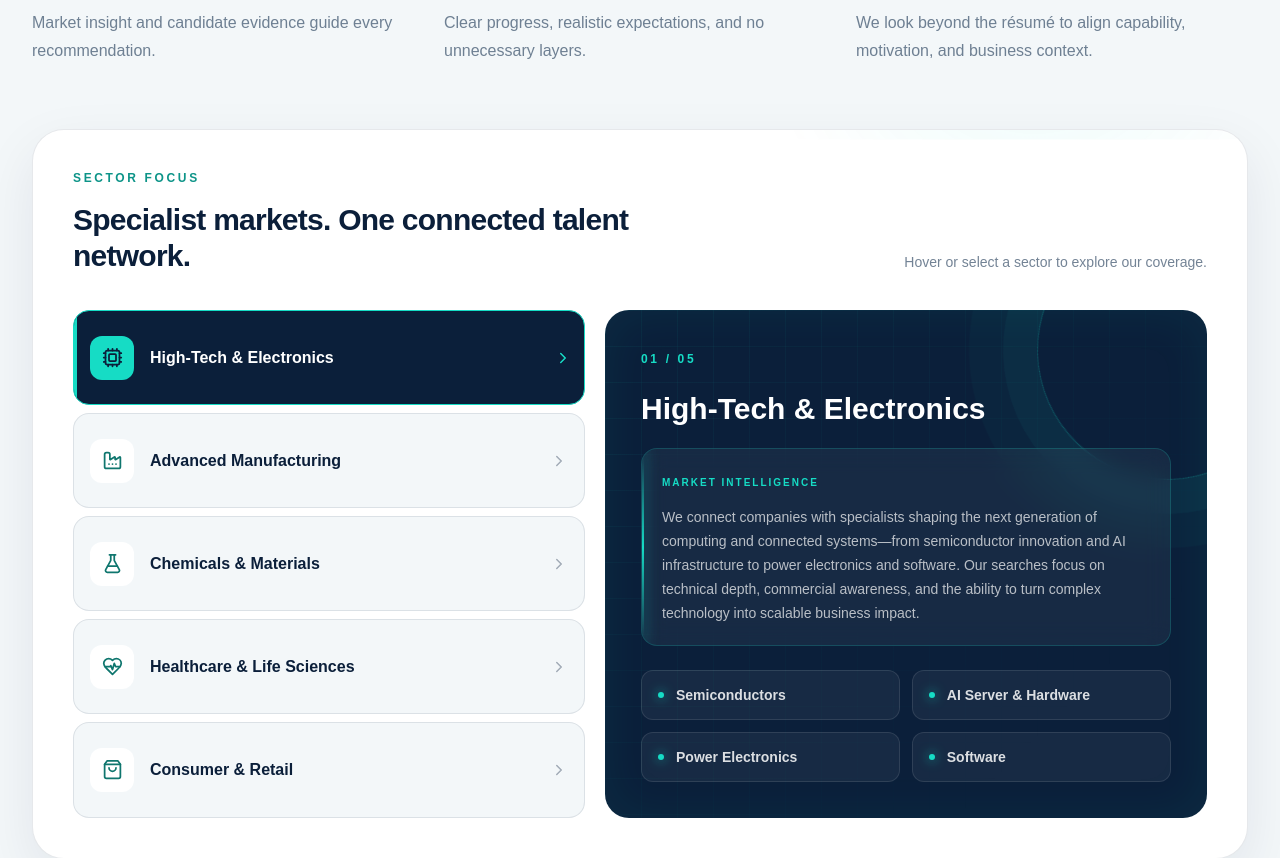
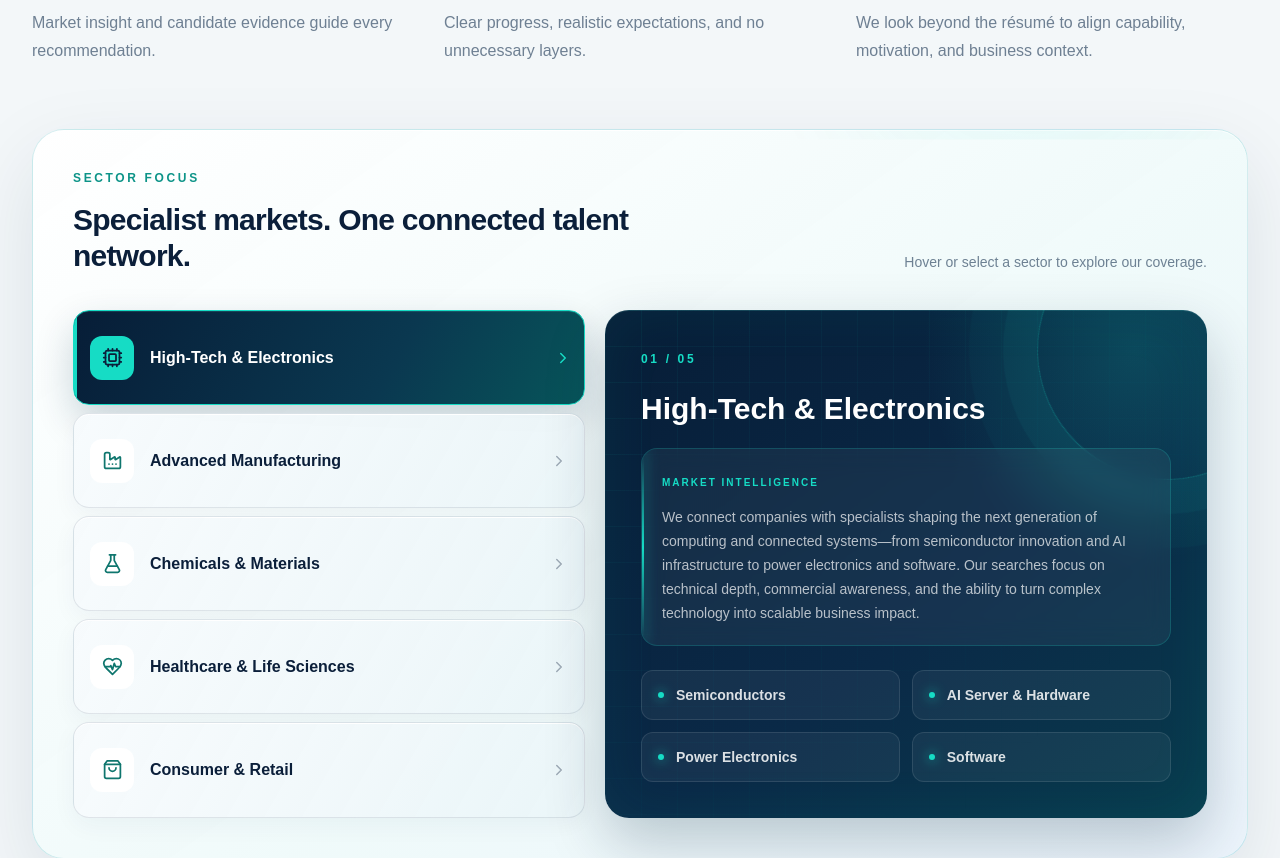
Before and after one commit to wangwill0801-talentnexus/talent-nexus-website, a Next.js app: page / in a window 1280 px wide. Shown: the part 1500-2358 px from the top of the page. Built offline with nearby package versions, Linux system fonts and the light colour scheme.

Commit message:
Polish sector explorer light and dark themes

```diff
--- a/app/globals.css
+++ b/app/globals.css
@@ -56,12 +56,14 @@ html.dark .headline-shimmer { background-image: linear-gradient(100deg, #f1f7ff
 .service-reveal, .commitment-card { position: relative; overflow: hidden; }
 .service-reveal::before, .commitment-card::before { content: ""; position: absolute; inset: 0; opacity: 0; background: linear-gradient(125deg, transparent 20%, rgba(22,220,197,.12), transparent 70%); transform: translateX(-100%); transition: opacity .25s ease, transform .7s ease; pointer-events: none; }
 .service-reveal:hover::before, .commitment-card:hover::before { opacity: 1; transform: translateX(100%); }
-.sector-explorer { position: relative; isolation: isolate; }
+.sector-explorer { position: relative; isolation: isolate; background: linear-gradient(145deg, rgba(255,255,255,.98), rgba(239,250,250,.96) 58%, rgba(235,244,252,.96)); border-color: rgba(19,154,164,.18); box-shadow: 0 28px 80px rgba(10,43,72,.1), inset 0 1px 0 rgba(255,255,255,.9); }
 .sector-explorer::before { content: ""; position: absolute; inset: -40% -20% auto 45%; z-index: -1; height: 320px; border-radius: 999px; background: radial-gradient(circle, rgba(22,220,197,.13), transparent 68%); animation: sector-glow 6s ease-in-out infinite; }
-.sector-trigger { position: relative; overflow: hidden; }
+.sector-trigger { position: relative; overflow: hidden; background: linear-gradient(120deg, rgba(247,251,253,.98), rgba(234,245,248,.92)); box-shadow: inset 0 1px 0 rgba(255,255,255,.95), 0 8px 24px rgba(15,53,82,.045); }
 .sector-trigger::after { content: ""; position: absolute; inset: 0 auto 0 0; width: 3px; background: rgb(var(--cyan)); transform: scaleY(0); transition: transform .3s ease; }
 .sector-trigger.is-active::after { transform: scaleY(1); }
-.sector-detail { isolation: isolate; box-shadow: inset 0 0 50px rgba(22,220,197,.07); animation: sector-panel-in .45s cubic-bezier(.2,.75,.25,1) both; }
+.sector-trigger.is-active { background: linear-gradient(120deg, #071d37 0%, #0a3850 62%, #07555a 100%); box-shadow: 0 16px 38px rgba(6,50,73,.2), inset 0 1px 0 rgba(123,255,238,.13); }
+.sector-trigger:not(.is-active):hover { background: linear-gradient(120deg, #f4fcfc, #e3f7f5); box-shadow: 0 12px 30px rgba(12,91,101,.1); }
+.sector-detail { isolation: isolate; background: radial-gradient(circle at 88% 8%, rgba(22,220,197,.19), transparent 30%), linear-gradient(145deg, #071d37 0%, #0a2947 58%, #083b4d 100%); box-shadow: 0 24px 60px rgba(6,34,61,.23), inset 0 1px 0 rgba(141,255,240,.12), inset 0 0 60px rgba(22,220,197,.07); animation: sector-panel-in .45s cubic-bezier(.2,.75,.25,1) both; }
 .sector-detail::before { content: ""; position: absolute; inset: 0; z-index: -1; background-image: linear-gradient(rgba(22,220,197,.06) 1px, transparent 1px), linear-gradient(90deg, rgba(22,220,197,.06) 1px, transparent 1px); background-size: 36px 36px; mask-image: linear-gradient(135deg, #000, transparent 80%); }
 .sector-orbit { position: absolute; right: -90px; top: -90px; width: 260px; height: 260px; border: 1px solid rgba(22,220,197,.28); border-radius: 999px; box-shadow: 0 0 0 34px rgba(22,220,197,.045), 0 0 0 68px rgba(22,220,197,.025); animation: orbit 18s linear infinite; }
 .sector-orbit::after { content: ""; position: absolute; left: 32px; top: 25px; width: 9px; height: 9px; border-radius: 999px; background: rgb(var(--cyan)); box-shadow: 0 0 18px rgba(22,220,197,.9); }
@@ -70,6 +72,15 @@ html.dark .headline-shimmer { background-image: linear-gradient(100deg, #f1f7ff
 .sector-description::after { content: ""; position: absolute; inset: 0; pointer-events: none; background: linear-gradient(105deg, transparent 35%, rgba(22,220,197,.12) 50%, transparent 65%); transform: translateX(-120%); animation: intelligence-scan 4.8s ease-in-out infinite; }
 .sector-specialty { opacity: 0; transform: translateY(10px); animation: specialty-in .38s ease forwards; transition: border-color .25s ease, background-color .25s ease, transform .25s ease; }
 .sector-specialty:hover { transform: translateY(-2px); border-color: rgba(22,220,197,.55); background: rgba(22,220,197,.1); }
+html.dark .sector-explorer { background: radial-gradient(circle at 82% 0%, rgba(22,220,197,.09), transparent 30%), linear-gradient(145deg, #071426 0%, #091b32 54%, #10162f 100%); border-color: rgba(63,230,214,.2); box-shadow: 0 32px 90px rgba(0,5,18,.52), inset 0 1px 0 rgba(141,255,240,.08); }
+html.dark .sector-explorer::before { background: radial-gradient(circle, rgba(22,220,197,.2), rgba(59,130,246,.08) 40%, transparent 70%); }
+html.dark .sector-trigger { color: #dcecff; background: linear-gradient(120deg, rgba(15,36,59,.92), rgba(16,28,54,.94)); border-color: rgba(129,177,207,.15); box-shadow: inset 0 1px 0 rgba(255,255,255,.035); }
+html.dark .sector-trigger.is-active { background: linear-gradient(120deg, #0b2443 0%, #074d55 58%, #25204f 120%); border-color: rgba(45,244,221,.62); box-shadow: 0 0 0 1px rgba(22,220,197,.16), 0 16px 44px rgba(0,0,0,.38), 0 0 34px rgba(22,220,197,.11); }
+html.dark .sector-trigger:not(.is-active):hover { background: linear-gradient(120deg, rgba(14,54,72,.96), rgba(24,35,72,.96)); border-color: rgba(22,220,197,.42); box-shadow: 0 12px 32px rgba(0,0,0,.3), 0 0 24px rgba(22,220,197,.07); }
+html.dark .sector-detail { background: radial-gradient(circle at 88% 6%, rgba(22,220,197,.2), transparent 27%), radial-gradient(circle at 8% 100%, rgba(85,77,255,.15), transparent 34%), linear-gradient(145deg, #06152b 0%, #092440 56%, #10183b 100%); border: 1px solid rgba(66,227,214,.18); box-shadow: 0 28px 80px rgba(0,3,15,.55), inset 0 1px 0 rgba(144,255,240,.09), inset 0 0 70px rgba(22,220,197,.06); }
+html.dark .sector-description { background: linear-gradient(120deg, rgba(18,52,78,.72), rgba(31,31,73,.62)); border-color: rgba(53,231,214,.3); box-shadow: inset 0 1px 0 rgba(255,255,255,.04), 0 14px 32px rgba(0,0,0,.18); }
+html.dark .sector-specialty { background: linear-gradient(120deg, rgba(255,255,255,.055), rgba(22,220,197,.035)); border-color: rgba(145,194,220,.16); box-shadow: inset 0 1px 0 rgba(255,255,255,.025); }
+html.dark .sector-specialty:hover { background: linear-gradient(120deg, rgba(22,220,197,.14), rgba(75,67,193,.12)); border-color: rgba(55,236,216,.55); box-shadow: 0 0 24px rgba(22,220,197,.09); }
 @keyframes fade-up { from { opacity: 0; transform: translateY(18px); } to { opacity: 1; transform: translateY(0); } }
 @keyframes card-reveal { to { opacity: 1; transform: translateY(0) scale(1); } }
 @keyframes breathe { 0%, 100% { opacity: .55; transform: scale(.92); } 50% { opacity: 1; transform: scale(1.08); } }
```
